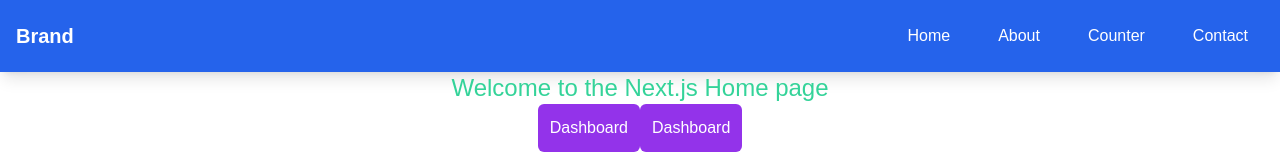
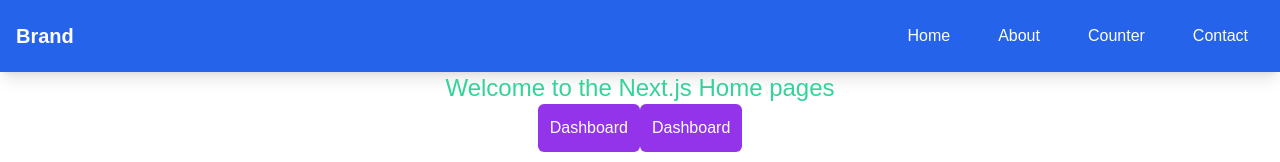
Before and after one commit to rabby-web/fast-next-app, a Next.js app: page / in a window 1280 px wide. Shown: the top 162 px of the page. Built offline with nearby package versions, Linux system fonts and the light colour scheme.

Commit message:
cmmit add

```diff
--- a/src/app/(dashboardLayout)/dashboard/page.js
+++ /dev/null
@@ -1,11 +0,0 @@
-import React from "react";
-
-const Dashboard = () => {
-  return (
-    <div>
-      <h2>Dashboard</h2>
-    </div>
-  );
-};
-
-export default Dashboard;
--- a/src/app/(withCommonLayout)/page.js
+++ b/src/app/(withCommonLayout)/page.js
@@ -10,7 +10,7 @@ const HomePage = () => {
   return (
     <div className="text-center">
       <h2 className="text-emerald-400 text-2xl">
-        Welcome to the Next.js Home page
+        Welcome to the Next.js Home pages
       </h2>
 
       <button
```
